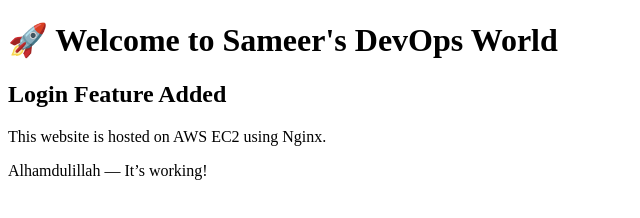
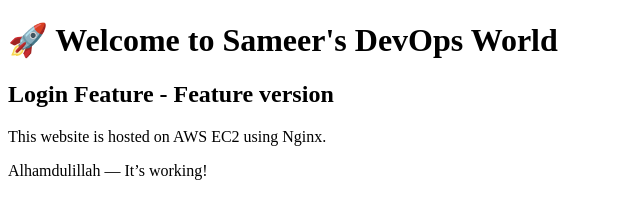
Before and after one commit to sameersshaikh16-ux/git.practice, a plain HTML site: page index.html in a window 1280 px wide. Shown: the whole page, without its empty margins (0-640 px from the left). Drawn offline with Linux system fonts and the light colour scheme.

Commit message:
Updated login text in feature branch

```diff
--- a/index.html
+++ b/index.html
@@ -6,7 +6,7 @@
 </head>
 <body>
 <h1>🚀 Welcome to Sameer's DevOps World</h1>
-<h2>Login Feature Added</h2>
+<h2>Login Feature - Feature version</h2>
 <p>This website is hosted on AWS EC2 using Nginx.</p>
 <p>Alhamdulillah — It’s working!</p>
 </body>
```
